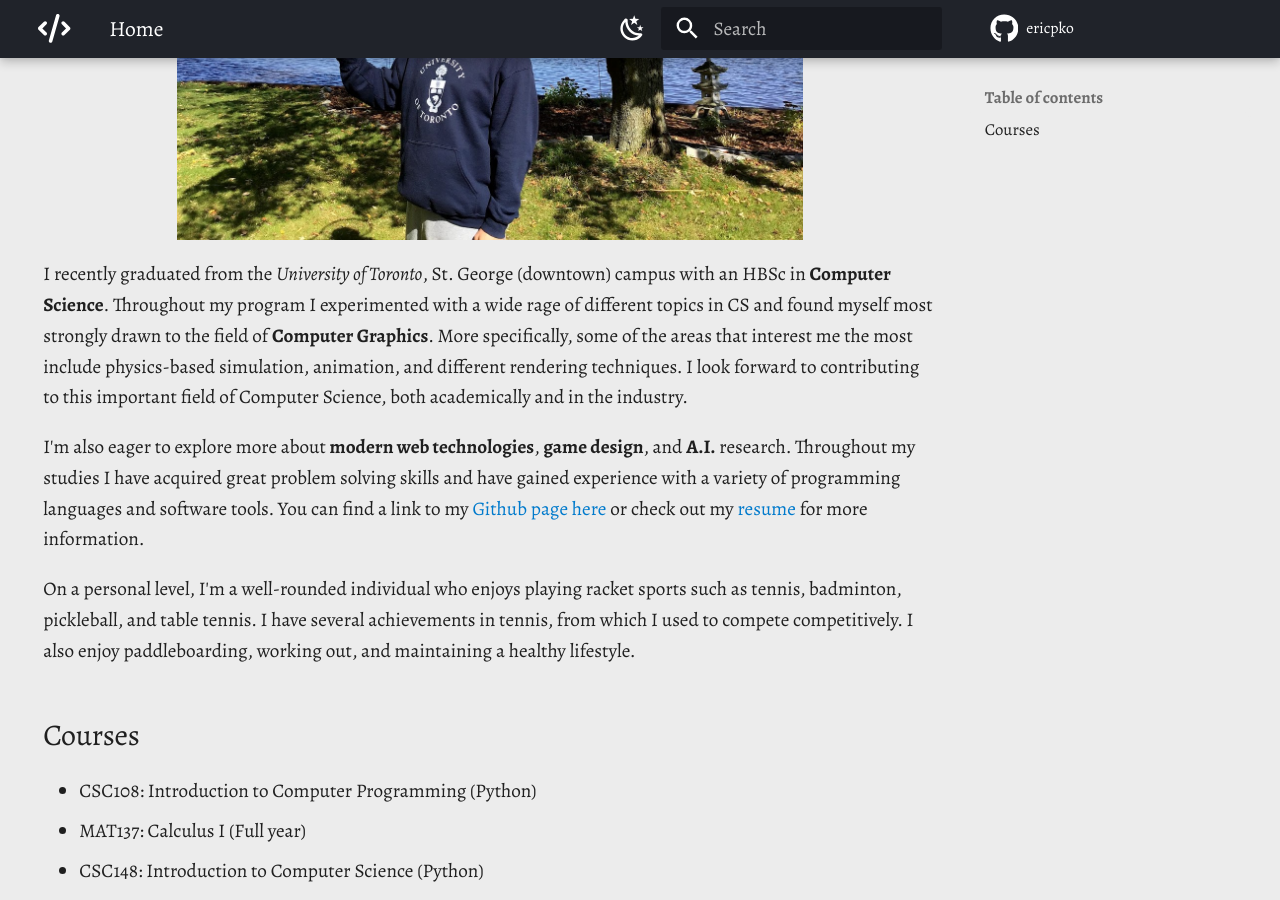
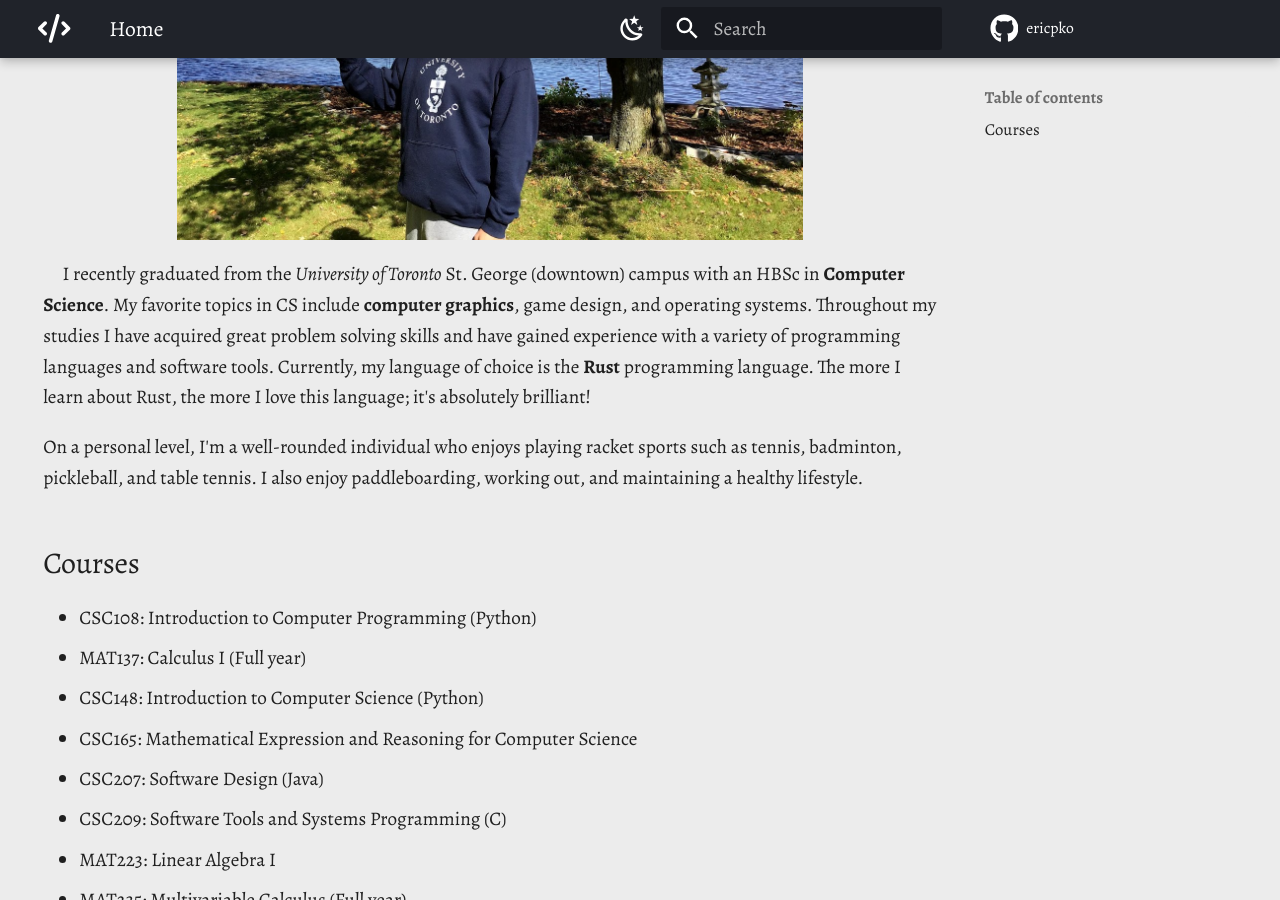
Before and after one commit to ericpko/ericpko.github.io, an MkDocs documentation site: the page built from docs/index.md, in a window 1280 px wide and 900 px high, scrolled down 502 px. Built offline with MkDocs 1.6.1 and Material for MkDocs 9.7.7, drawn with Linux system fonts in a browser that asks for light colours.

Commit message:
Updated Bio info

```diff
--- a/docs/index.md
+++ b/docs/index.md
@@ -13,25 +13,17 @@ hide:
 </figure>
 <!-- ![Image title](assets/images/tennisPic1.jpg){ width="500" } -->
 
-I recently graduated from the *University of Toronto*, St. George
-(downtown) campus with an HBSc in **Computer Science**.
-Throughout my program I experimented with a wide rage of different
-topics in CS and found myself most strongly drawn to the field of
-**Computer Graphics**. More specifically, some of the areas that
-interest me the most include physics-based simulation, animation,
-and different rendering techniques. I look forward to contributing to
-this important field of Computer Science, both academically and in the
-industry.
-
-I'm also eager to explore more about **modern web technologies**, **game design**,
-and **A.I.** research. Throughout my studies I have acquired great problem solving
-skills and have gained experience with a variety of programming languages
-and software tools. You can find a link to my [Github page here](https://github.com/ericpko){ target="_blank" }
-or check out my [resume](/assets/CV_2.pdf){ target="_blank" } for more information.
+&emsp;I recently graduated from the *University of Toronto* St. George
+(downtown) campus with an HBSc in **Computer Science**. My favorite
+topics in CS include **computer graphics**, game design, and operating
+systems. Throughout my studies I have acquired great problem solving
+skills and have gained experience with a variety of programming
+languages and software tools. Currently, my language of choice is
+the **Rust** programming language. The more I learn about Rust, the
+more I love this language; it's absolutely brilliant!
 
 On a personal level, I'm a well-rounded individual who enjoys playing racket
-sports such as tennis, badminton, pickleball, and table tennis. I have several
-achievements in tennis, from which I used to compete competitively. I also
+sports such as tennis, badminton, pickleball, and table tennis. I also
 enjoy paddleboarding, working out, and maintaining a healthy lifestyle.
 
 
```
